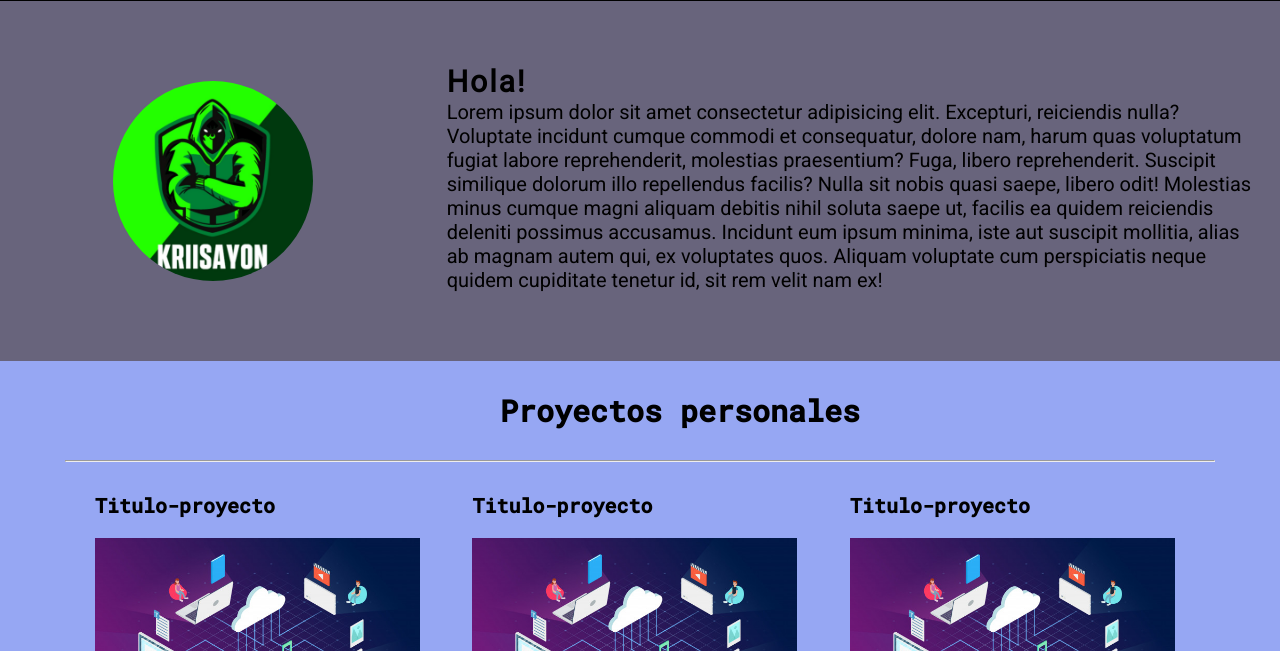
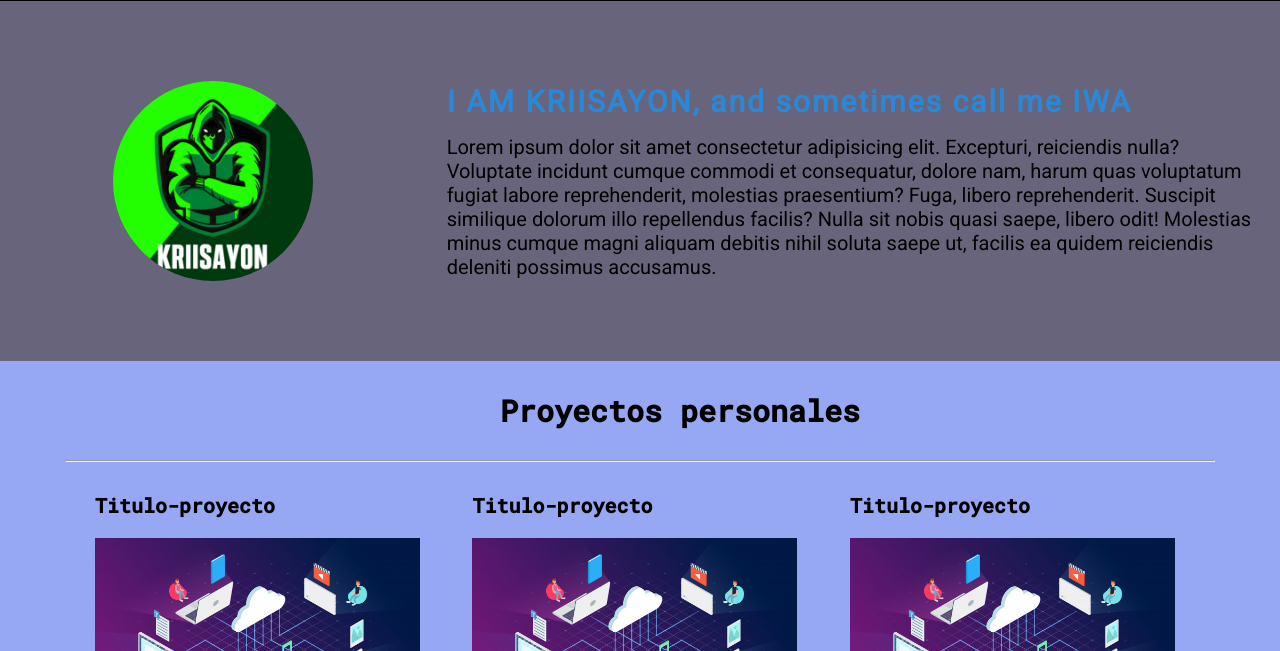
Before and after one commit to kriisayonIWA/Inicio, a plain HTML site: page perfil.html in a window 1280 px wide. Shown: the part 149-800 px from the top of the page. Drawn offline with Linux system fonts and the light colour scheme.

Commit message:
Description and details in colors

```diff
--- a/main.css
+++ b/main.css
@@ -356,22 +356,24 @@ header .logo-main{
 
 .myDescription--container{
     grid-column: 2;
-    margin-top: 6rem;
+    margin-top: 8rem;
 
 }
 
 .myDescription--container h2{
     font-size: 3rem;
-    color: rgb(0, 0, 0);
+    color: rgb(41, 137, 216);
     font-family: 'Roboto Mono', monospace;
     letter-spacing: 0.2rem;
     margin-left: 2rem;
+
 
 }
 
 .myDescription--container p{
     font-size: 2rem;
     padding: 0 2rem;
+    margin-top:1.5rem;
 
 }
 
--- a/perfil.html
+++ b/perfil.html
@@ -36,10 +36,10 @@
             </div>
 
             <div class="myDescription--container">
-                <h2><strong>Hola!</strong></h2>
+                <h2><strong>I AM KRIISAYON, and sometimes call me IWA</strong></h2>
                 <p>Lorem ipsum dolor sit amet consectetur adipisicing elit. Excepturi, reiciendis nulla? Voluptate incidunt cumque commodi et consequatur, dolore nam, harum quas voluptatum fugiat labore reprehenderit, molestias praesentium? Fuga, libero reprehenderit.
                 Suscipit similique dolorum illo repellendus facilis? Nulla sit nobis quasi saepe, libero odit! Molestias minus cumque magni aliquam debitis nihil soluta saepe ut, facilis ea quidem reiciendis deleniti possimus accusamus.
-                Incidunt eum ipsum minima, iste aut suscipit mollitia, alias ab magnam autem qui, ex voluptates quos. Aliquam voluptate cum perspiciatis neque quidem cupiditate tenetur id, sit rem velit nam ex!</p>
+                </p>
             </div>
         </section>
 
```
